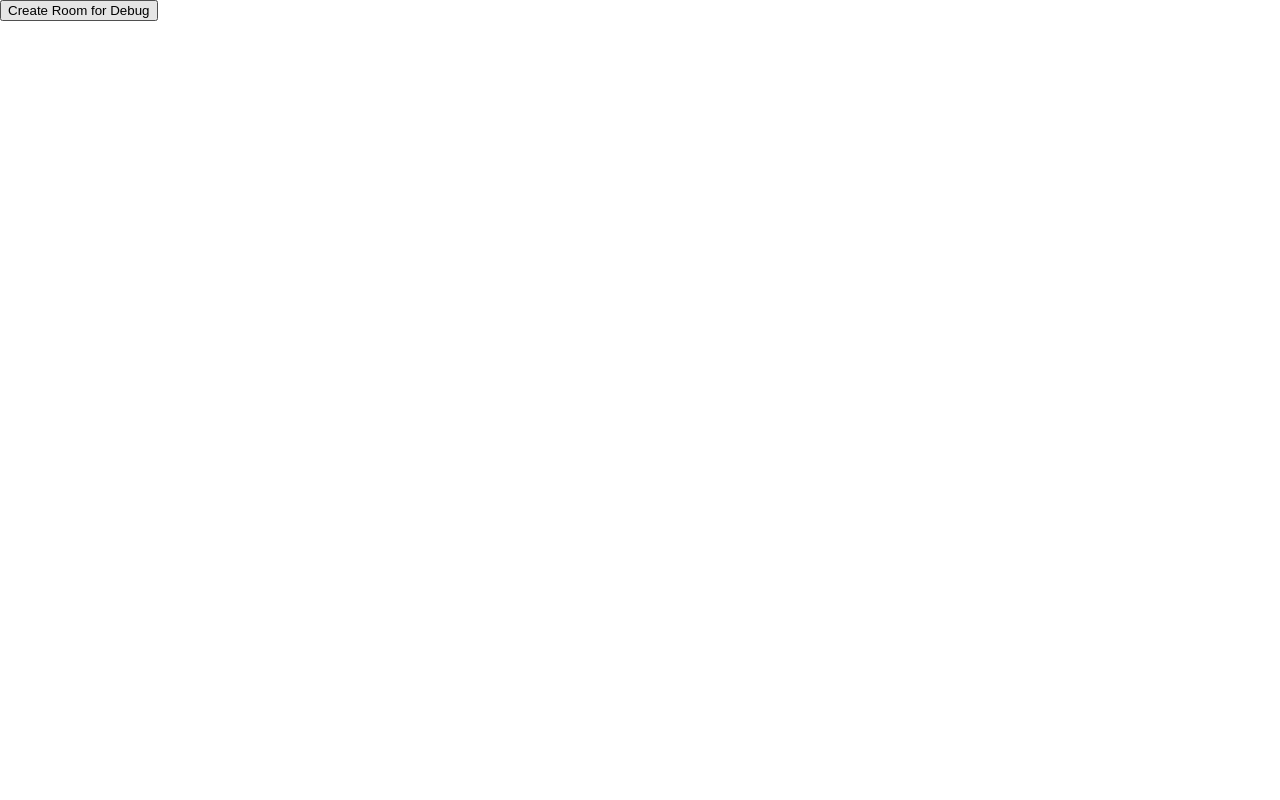
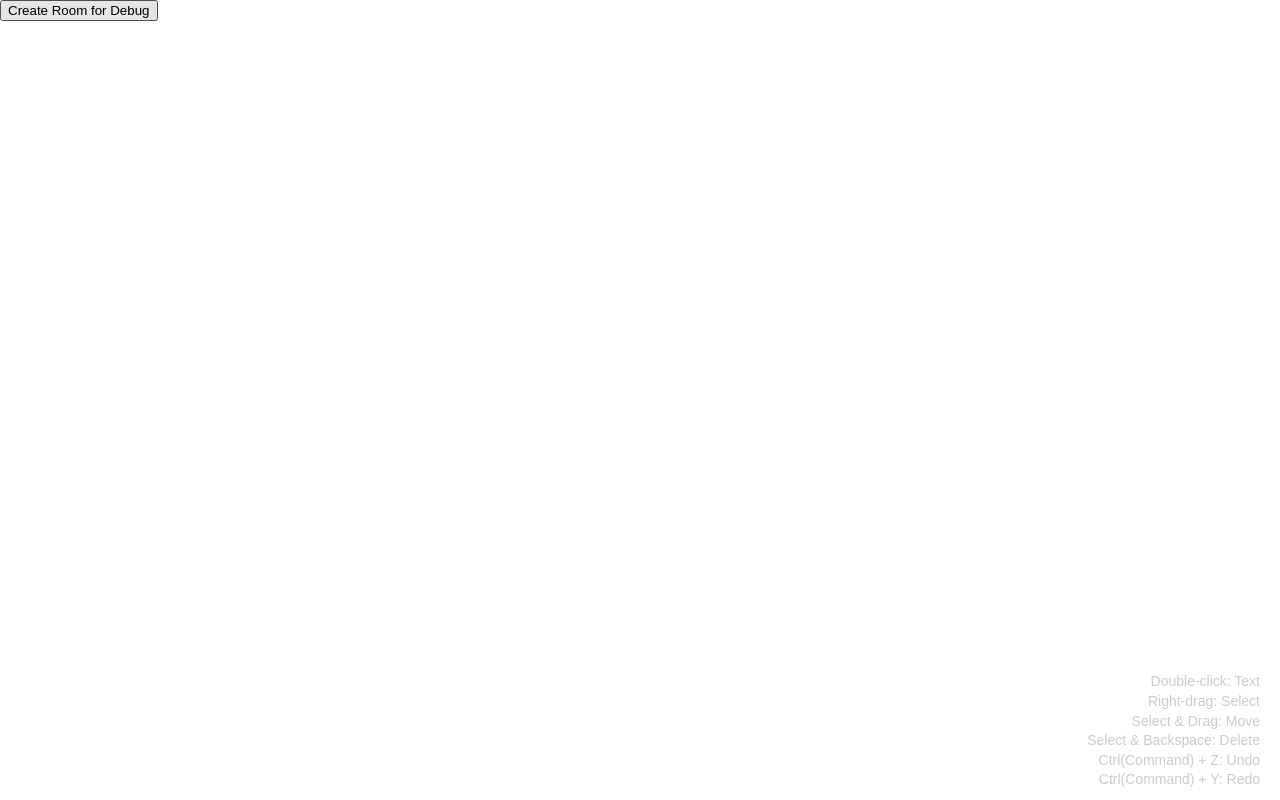
Before and after one commit to jinjor/whiteboard, a website with bundled scripts: page src/frontend/room.html in a window 1280 px wide. Built offline with nearby package versions, Linux system fonts and the light colour scheme; no server answers; files whose address does not match are found by name.

Commit message:
show help

```diff
--- a/src/frontend/room.html
+++ b/src/frontend/room.html
@@ -25,14 +25,15 @@
         position: fixed;
         display: flex;
         width: 100%;
-        padding: 10px;
         pointer-events: none;
+        padding-top: 10px;
       }
       #members {
         margin-left: auto;
         margin-right: 20px;
         display: flex;
         flex-direction: row-reverse;
+        margin-right: 20px;
       }
       .member {
         border-radius: 20px;
@@ -43,7 +44,7 @@
         justify-content: center;
         width: 40px;
         height: 40px;
-        margin-right: -10px;
+        margin-left: -10px;
       }
       .member.self {
         border-color: red;
@@ -72,6 +73,18 @@
         border-color: #f00;
         color: #a00;
       }
+      footer {
+        position: fixed;
+        bottom: 0;
+        right: 0;
+        margin-right: 20px;
+        margin-bottom: 10px;
+        text-align: right;
+        color: #ccc;
+        pointer-events: none;
+        font-size: 14px;
+        line-height: 1.4;
+      }
     </style>
   </head>
   <body>
@@ -80,6 +93,14 @@
         <div id="status" class="hidden"></div>
         <div id="members"></div>
       </nav>
+      <footer>
+        <div>Double-click: Text</div>
+        <div>Right-drag: Select</div>
+        <div>Select & Drag: Move</div>
+        <div>Select & Backspace: Delete</div>
+        <div>Ctrl(Command) + Z: Undo</div>
+        <div>Ctrl(Command) + Y: Redo</div>
+      </footer>
       <input id="input" class="hidden" />
       <svg id="board" viewBox="0 0 0 0">
         <clipPath id="clip">
```
